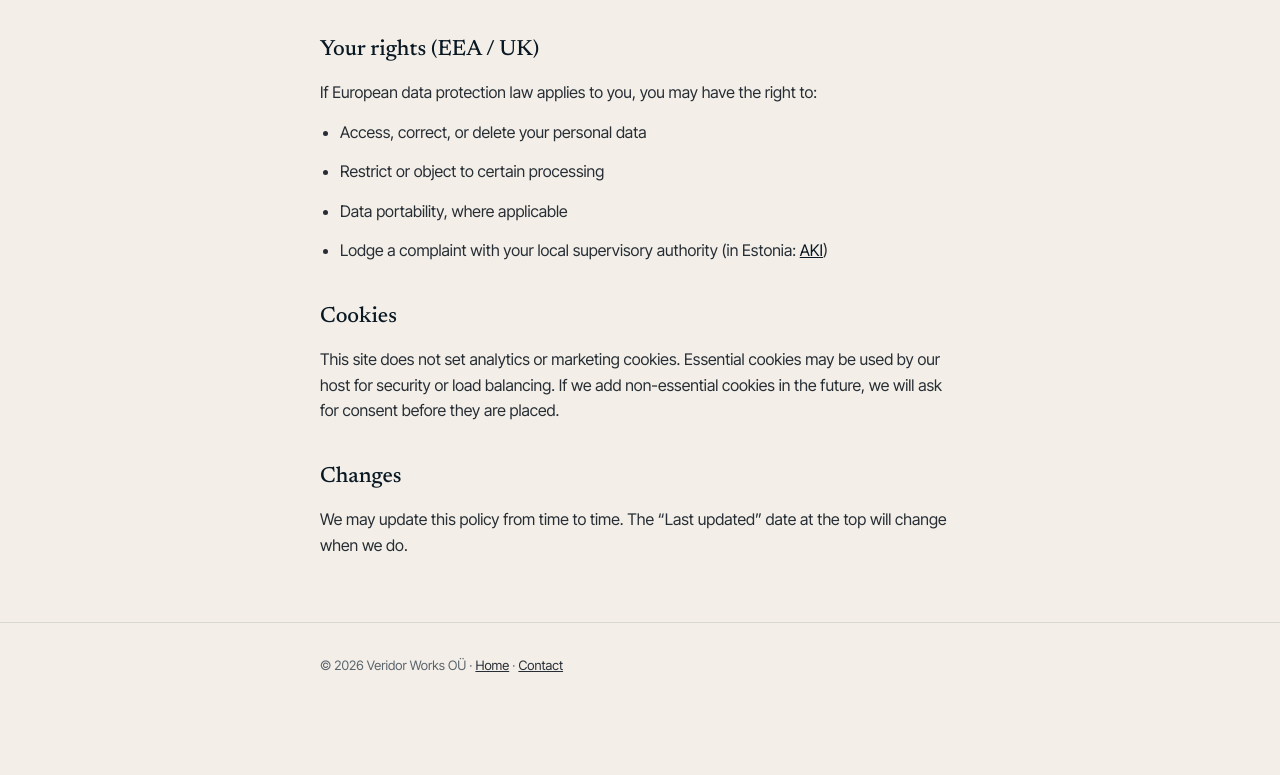
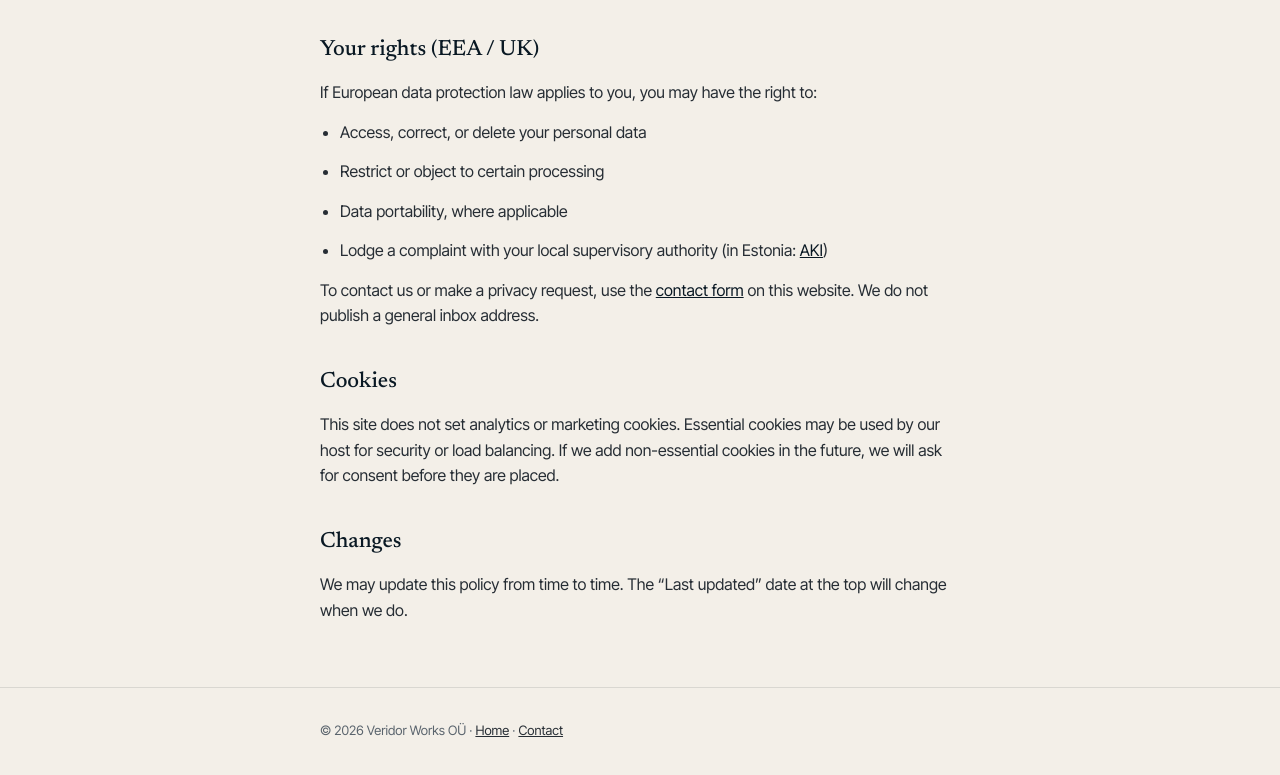
Before and after one commit to Johan-Jo/veridorworks, a website: page privacy.html in a window 1280 px wide. Shown: the part 1564-2339 px from the top of the page. Before the commit the page ends 2288 px from the top, so only its background shows below. Drawn offline with Linux system fonts and the light colour scheme.

Commit message:
fix: contact only via form; default Resend sender for submissions
Co-authored-by: Cursor <cursoragent@cursor.com>

```diff
--- a/privacy.html
+++ b/privacy.html
@@ -171,6 +171,10 @@
     <li>Data portability, where applicable</li>
     <li>Lodge a complaint with your local supervisory authority (in Estonia: <a href="https://www.aki.ee/en" rel="noopener noreferrer">AKI</a>)</li>
   </ul>
+  <p>
+    To contact us or make a privacy request, use the
+    <a href="/#contact">contact form</a> on this website. We do not publish a general inbox address.
+  </p>
 
   <h2>Cookies</h2>
   <p>
```
Also changed, not shown: index.html (+1 -1 lines).
